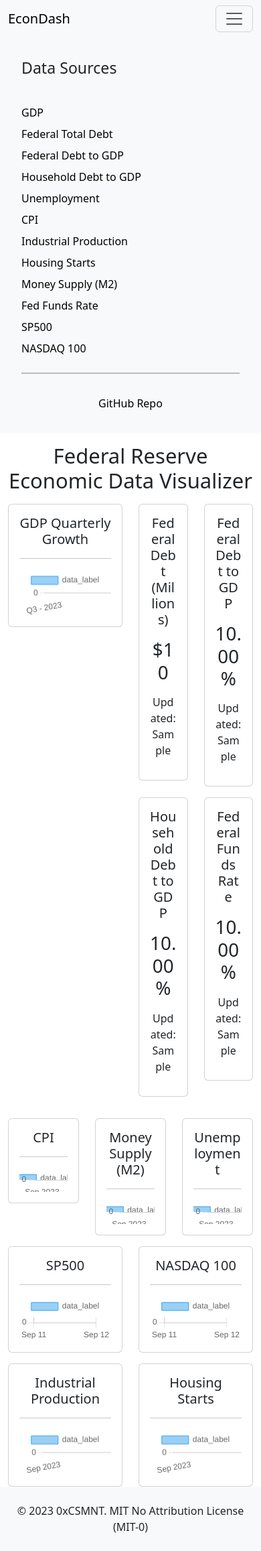
After one commit to 0xCSMNT/EconDashboard, a Flask app: template templates/dashboard.html in a window 390 px wide. The commit adds this page. Shown: the whole page at 67% size. Run offline with Flask 3, Linux system fonts and the light colour scheme; the template is opened without the code that fills it: most values are stand-ins (such as "Sample title", 1, 10 or a date in 2020).

Commit message:
frontend mvp complete, all charts working without breakpoints

```diff
--- a/app.py
+++ b/app.py
@@ -11,7 +11,29 @@ def get_series(series_code):
     with open('fred_data.json', 'r') as f:
         fred_data = json.load(f)
         series = fred_data.get(series_code)
+        for item in series:
+            try:
+                item['y'] = float(item['y'])
+            except ValueError:
+                # Value can't be converted to float; setting it to None or some default value
+                item['y'] = '.'
     return series
+
+
+
+def get_series_pc_change(series_code):
+    with open('fred_data.json', 'r') as f:
+        fred_data = json.load(f)
+        data = fred_data.get(series_code)
+
+    new_data = []
+    for i in range(len(data) - 1):
+        current_val = float(data[i]['y'])
+        next_val = float(data[i + 1]['y'])
+        percentage_change = ((current_val - next_val) / next_val) * 100
+        new_data.append({'x': data[i]['x'], 'y': round(percentage_change, 2)})
+    return new_data
+
 
 
 @app.route('/')
@@ -39,6 +61,19 @@ def chartjs_test():
     return render_template('chartjs_test.html', **data)
 
 
+@app.route('/dashboard')
+def dashboard():
+    gdp_change = get_series_pc_change('GDP')
+    m2_change = get_series_pc_change('M2SL')
+
+    data = {}
+    for source in data_sources:
+        data[source['code'].lower()] = get_series(source['code'])
+    return render_template('dashboard.html', gdp_change=gdp_change, m2_change=m2_change, **data)
+
+
+
+
 if __name__ == '__main__':
     template_files = [os.path.join('templates', f) for f in os.listdir('templates') if f.endswith('.html')]
     app.run(debug=True, extra_files=template_files)
--- a/get_data.py
+++ b/get_data.py
@@ -21,7 +21,7 @@ data_sources = [
     {'name': 'CPI', 'code': 'CORESTICKM159SFRBATL', 'frequency': 'Monthly'},
     {'name': 'Industrial Production', 'code': 'INDPRO', 'frequency': 'Monthly'},
     {'name': 'Housing Starts', 'code': 'HOUST', 'frequency': 'Monthly'},
-    {'name': 'Money Supply (M2)', 'code': 'WM2NS', 'frequency': 'Weekly'},
+    {'name': 'Money Supply (M2)', 'code': 'M2SL', 'frequency': 'Monthly'},
     {'name': 'Fed Funds Rate', 'code': 'DFF', 'frequency': 'Daily'},
     {'name': 'SP500', 'code': 'SP500', 'frequency': 'Daily'},
     {'name': 'NASDAQ 100', 'code': 'NASDAQ100', 'frequency': 'Daily'}
--- a/static/makeChart.js
+++ b/static/makeChart.js
@@ -1,4 +1,4 @@
-function makeChart(canvasId, data, label = 'Data', type, unit, options = null) {
+function makeChart(canvasId, data, label="placeholder", type, unit, startDate=null, options = null) {
     const ctx = document.getElementById(canvasId);
 
     const defaultOptions = {
@@ -11,6 +11,11 @@ function makeChart(canvasId, data, label = 'Data', type, unit, options = null) {
             }
         }
     };
+    // If startDate is provided, filter the data from that date onwards
+    if (startDate) {
+        data = data.filter(item => new Date(item.x) >= new Date(startDate));
+    }
+
 
     new Chart(ctx, {
         type: type,
--- /dev/null
+++ b/templates/dashboard.html
@@ -0,0 +1,291 @@
+{% extends "layout.html" %}
+
+{% block content %}
+
+<div class="container-fluid">
+    <div class="row">
+
+        <!-- Sidebar -->
+        <div class="col-md-2 p-3 bg-light border-right">
+            <div class="sidebar">
+                <!-- Sidebar Links with Custom Style -->
+                <h3 class="p-3 mb-n3">Data Sources</h3>
+
+                <div class="d-flex flex-column align-items-start p-3">
+                    <a href="https://fred.stlouisfed.org/series/GDP" target="_blank" class="mb-2 custom-link">GDP</a>
+                    <a href="https://fred.stlouisfed.org/series/GFDEBTN" target="_blank" class="mb-2 custom-link">Federal Total Debt</a>
+                    <a href="https://fred.stlouisfed.org/series/GFDEGDQ188S" target="_blank" class="mb-2 custom-link">Federal Debt to GDP</a>
+                    <a href="https://fred.stlouisfed.org/series/HDTGPDUSQ163N" target="_blank" class="mb-2 custom-link">Household Debt to GDP</a>
+                    <a href="https://fred.stlouisfed.org/series/UNRATE" target="_blank" class="mb-2 custom-link">Unemployment</a>
+                    <a href="https://fred.stlouisfed.org/series/CORESTICKM159SFRBATL" target="_blank" class="mb-2 custom-link">CPI</a>
+                    <a href="https://fred.stlouisfed.org/series/INDPRO" target="_blank" class="mb-2 custom-link">Industrial Production</a>
+                    <a href="https://fred.stlouisfed.org/series/HOUST" target="_blank" class="mb-2  custom-link">Housing Starts</a>
+                    <a href="https://fred.stlouisfed.org/series/M2SL" target="_blank" class="mb-2 custom-link">Money Supply (M2)</a>
+                    <a href="https://fred.stlouisfed.org/series/DFF" target="_blank" class="mb-2 custom-link">Fed Funds Rate</a>
+                    <a href="https://fred.stlouisfed.org/series/SP500" target="_blank" class="mb-2 custom-link">SP500</a>
+                    <a href="https://fred.stlouisfed.org/series/NASDAQ100"target="_blank" class="mb-2 custom-link">NASDAQ 100</a>
+
+                    <hr style="border-top: 2px solid black; width: 100%;">
+
+
+
+                </div>
+                <!--GitHub Link-->
+                <a href="https://github.com/CormacDaly/EconDashboard" target="_blank" class="mt-0 mb-3 custom-link text-center" style="display: block; text-align: center;">GitHub Repo</a>
+
+            </div>
+        </div>
+
+        <!-- Main Content -->
+
+        <div class="col-md-10">
+            <div class="main-content">
+                <!-- Heading Title -->
+                <h2 class="display-5 text-center my-3">Federal Reserve Economic Data Visualizer</h2>
+
+    <!-- Row 1 -->
+<div class="row my-3">
+
+    <!-- GDP -->
+    <div class="col-6">
+        <div class="card">
+            <div class="card-body">
+                <h5 class="text-center">GDP Quarterly Growth</h5>
+                <hr>
+                <div>
+                    <canvas id="gdp"></canvas>
+                </div>
+            </div>
+        </div>
+    </div>
+
+    <!-- 4 data point cards in a 2x2 grid -->
+    <div class="col-6">
+        <div class="row ">
+
+            <!-- Federal Government Debt -->
+            <div class="col-6">
+                <div class="card">
+                    <div class="card-body">
+                        <h5 class="text-center">Federal Debt (Millions)</h5>
+                        <div class="text-center">
+                            <h3 class="display-6 py-2">${{ '{:,.0f}'.format(gfdebtn[0]['y']) }}</h3>
+                            <div>
+                                <p>Updated:  {{ gfdebtn[0]['x'] }}</p>
+                            </div>
+                        </div>
+                    </div>
+                </div>
+            </div>
+
+            <!-- Federal Debt to GDP -->
+            <div class="col-6">
+                <div class="card">
+                    <div class="card-body">
+                        <h5 class="text-center">Federal Debt to GDP</h5>
+                        <div class="text-center">
+                            <h3 class="display-6 py-2">{{ '{:,.2f}'.format(gfdegdq188s[0]['y']) }}%</h3>
+                            <div>
+                                <p>Updated:  {{ gfdegdq188s[0]['x'] }}</p>
+                            </div>
+                        </div>
+                    </div>
+                </div>
+            </div>
+
+            <!-- Household Debt -->
+            <div class="col-6 py-3">
+                <div class="card">
+                    <div class="card-body">
+                        <h5 class="text-center">Household Debt to GDP</h5>
+                        <div class="text-center">
+                            <h3 class="display-6 py-2">{{ '{:,.2f}'.format(hdtgpdusq163n[0]['y']) }}%</h3>
+                            <div>
+                                <p>Updated:  {{ hdtgpdusq163n[0]['x'] }}</p>
+                            </div>
+                        </div>
+                    </div>
+                </div>
+            </div>
+
+            <!-- Federal Funds Rate -->
+            <div class="col-6 py-3">
+                <div class="card">
+                    <div class="card-body">
+                        <h5 class="text-center">Federal Funds Rate</h5>
+                        <div class="text-center">
+                            <h3 class="display-6 py-2">{{ '{:,.2f}'.format(dff[0]['y']) }}%</h3>
+                            <div>
+                                <p>Updated:  {{ dff[0]['x'] }}</p>
+                            </div>
+                        </div>
+                    </div>
+                </div>
+            </div>
+
+        </div>
+    </div>
+</div>
+
+
+<!-- Row 2 -->
+<div class="row">
+
+    <!-- CPI -->
+    <div class="col-4 ">
+        <div class="card">
+            <div class="card-body">
+                <h5 class="text-center">CPI</h5>
+                <hr>
+                <div>
+                    <canvas id="cpi"></canvas>
+                </div>
+            </div>
+        </div>
+    </div>
+
+    <!-- M2 -->
+    <div class="col-4 ">
+        <div class="card">
+            <div class="card-body">
+                <h5 class="text-center">Money Supply (M2)</h5>
+                <hr>
+                <div>
+                    <canvas id="m2_change"></canvas>
+                </div>
+            </div>
+        </div>
+    </div>
+
+    <!-- Unemployment -->
+    <div class="col-4 ">
+        <div class="card">
+            <div class="card-body">
+                <h5 class="text-center">Unemployment</h5>
+                <hr>
+                <div>
+                    <canvas id="unemployment"></canvas>
+                </div>
+            </div>
+        </div>
+    </div>
+</div>
+
+
+<!--Row 3-->
+<div class="row my-3">
+
+    <!-- SP500 -->
+    <div class="col-6 ">
+        <div class="card">
+            <div class="card-body">
+                <h5 class="text-center">SP500</h5>
+                <hr>
+                <div>
+                    <canvas id="sp500"></canvas>
+                </div>
+            </div>
+        </div>
+    </div>
+
+    <!-- NASDAQ 100 -->
+    <div class="col-6 ">
+        <div class="card">
+            <div class="card-body">
+                <h5 class="text-center">NASDAQ 100</h5>
+                <hr>
+                <div>
+                    <canvas id="nasdaq"></canvas>
+                </div>
+            </div>
+        </div>
+    </div>
+</div>
+
+    <!-- NASDAQ 100 -->
+
+
+<!--Row 4 -->
+<div class="row">
+
+    <!--Industrial Production-->
+    <div class="col-6 ">
+        <div class="card">
+            <div class="card-body">
+                <h5 class="text-center">Industrial Production</h5>
+                <hr>
+                <div>
+                    <canvas id="indPro"></canvas>
+                </div>
+            </div>
+        </div>
+    </div>
+
+    <!--Housing Starts-->
+    <div class="col-6 ">
+        <div class="card">
+            <div class="card-body">
+                <h5 class="text-center">Housing Starts</h5>
+                <hr>
+                <div>
+                    <canvas id="houst"></canvas>
+                </div>
+            </div>
+        </div>
+    </div>
+
+
+</div>
+
+
+
+
+{% endblock %}
+
+{% block scripts %}
+<script>
+    // First Timeout: Immediate load (Charts 1 and 2)
+const gdpData = {{ gdp_change|tojson|safe }};
+makeChart('gdp', gdpData, 'data_label', 'bar', 'quarter', '2020-01-01');
+
+
+// Second Timeout: Delayed by 200ms (Charts 3-5)
+setTimeout(() => {
+    const cpi = {{ corestickm159sfrbatl|tojson|safe }};
+    makeChart('cpi', cpi, 'data_label', 'bar', 'month', '2020-01-01');
+
+    const m2Data = {{ m2_change|tojson|safe }};
+    makeChart('m2_change', m2Data, 'data_label', 'bar', 'month', '2020-01-01');
+
+    const unemployment = {{ unrate|tojson|safe }};
+    makeChart('unemployment', unemployment, 'data_label', 'bar', 'month', '2020-01-01');
+}, 200);
+
+
+// Third Timeout: Delayed by 400ms (Charts 6-8)
+setTimeout(() => {
+
+    const sp500 = {{ sp500|tojson|safe }};
+    makeChart('sp500', sp500, 'data_label', 'line', 'day', '2023-01-01');
+
+
+    const nasdaq = {{ nasdaq100|tojson|safe }};
+    makeChart('nasdaq', nasdaq, 'data_label', 'line', 'day', '2023-01-01');
+
+
+}, 400);
+
+// Fourth Timeout: Delayed by 600ms (Charts 9-12)
+setTimeout(() => {
+
+    const indPro = {{ indpro|tojson|safe }};
+    makeChart('indPro', indPro, 'data_label', 'bar', 'month', '2020-01-01');
+
+    const houst = {{ houst|tojson|safe }};
+    makeChart('houst', houst, 'data_label', 'bar', 'month', '2020-01-01');
+
+}, 600);
+
+</script>
+
+{% endblock %}
--- a/templates/layout.html
+++ b/templates/layout.html
@@ -3,8 +3,20 @@
 <head>
     <meta charset="UTF-8">
     <title>EconDashboard</title>
+    <meta name="viewport" content="width=device-width, initial-scale=1">
+
     <!-- style files -->
     <link href="https://cdn.jsdelivr.net/npm/bootstrap@5.3.1/dist/css/bootstrap.min.css" rel="stylesheet" integrity="sha384-4bw+/aepP/YC94hEpVNVgiZdgIC5+VKNBQNGCHeKRQN+PtmoHDEXuppvnDJzQIu9" crossorigin="anonymous">
+    <style>
+      .custom-link {
+        color: black; /* Or any other desired color */
+        text-decoration: none;
+    }
+
+    .custom-link:hover {
+        color: grey; /* Or any other desired hover color */
+    }
+    </style>
 </head>
 <body>
     <header>
@@ -28,7 +40,7 @@
                       Go to
                     </a>
                     <ul class="dropdown-menu">
-                      <li><a class="dropdown-item" href="/grid_test">Grid Test</a></li>
+                      <li><a class="dropdown-item" href="/dashboard">Dashboard</a></li>
                       <li><a class="dropdown-item" href="/gdp_test">GDP Test</a></li>
                       <!-- <li><hr class="dropdown-divider"></li> -->
                       <li><a class="dropdown-item" href="/chartjs_test">Chart.js Test</a></li>
@@ -64,4 +76,14 @@
   {% endblock %}
 
   </body>
+
+  <!-- Footer -->
+<footer class="bg-light text-center text-lg-start">
+  <div class="container p-4">
+    <div class="text-center">
+      <p class="mb-0">© 2023 0xCSMNT. MIT No Attribution License (MIT-0)</p>
+    </div>
+  </div>
+</footer>
+
 </html>
```
